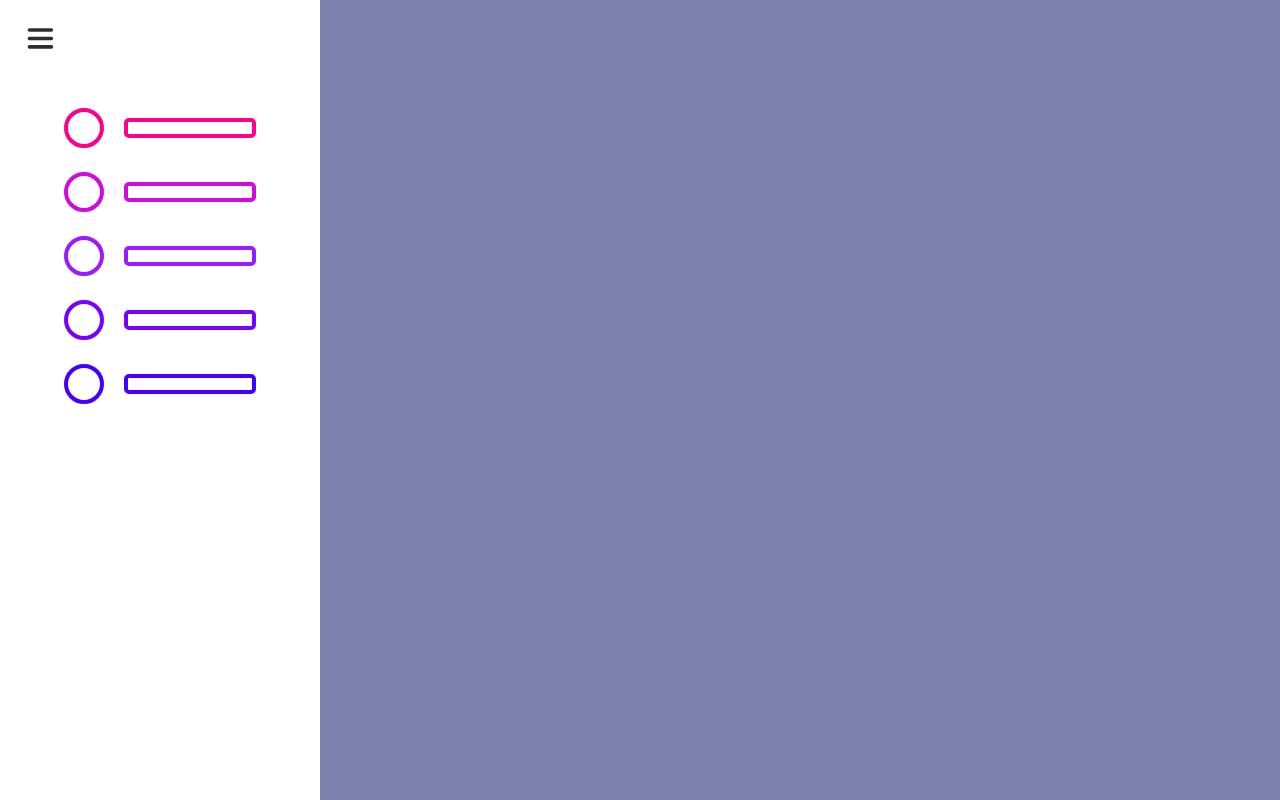
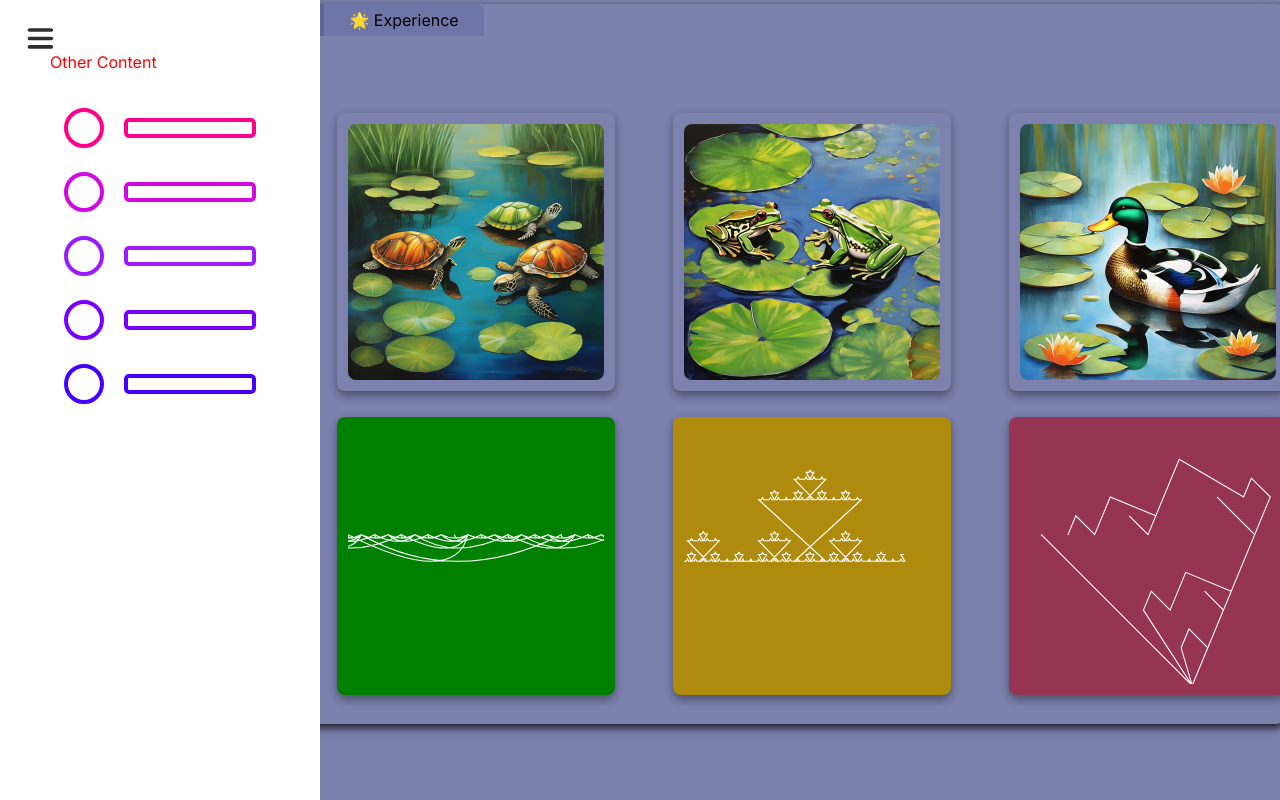
Before and after one commit to Will-H007/Fish-Pond, a Next.js app in the folder portfolio/: page /information in a window 1280 px wide. Both pictures are taken after a click on the button 41 px from the left and 41 px from the top of the page. Built offline with nearby package versions, Linux system fonts and the light colour scheme.

Commit message:
fixed nav bug

```diff
--- a/portfolio/app/information/page.tsx
+++ b/portfolio/app/information/page.tsx
@@ -33,16 +33,17 @@ const DoubleLinkedListLayout: React.FC = () => {
   <div>
 
 
-    <AnimateNav/>
 
 
 
-      {/* <div className="h-full w-full flex flex-col gap-x-8  items-center justify-center">
-        <div  style={{ height:"90vh", width:"100%",zIndex:3 }}>
-          {renderContent()}
+      <div className="h-full w-full flex flex-col gap-x-8  items-center justify-center">
+        <div  style={{ height:"90vh", width:"100%" }}>
+          {/* {renderContent()} */}
               <GlassmorphismBox skill={<Skill />} experience={<Experience />} project={<Player/>}/>
           </div>
-          </div> */}
+          </div>
+          <AnimateNav/>
+
     </div>
   );
 };
--- a/portfolio/component/navbar/newnav.tsx
+++ b/portfolio/component/navbar/newnav.tsx
@@ -31,13 +31,12 @@ export const AnimateNav = () => {
   const { height } = useDimensions(containerRef);
 
   return (
-
     <motion.nav
       initial={false}
       animate={isOpen ? "open" : "closed"}
       custom={height}
       ref={containerRef}
-        style={{ position: "absolute", top: 0, left: 0, bottom: 0 ,  zIndex: 1}}
+      style={{   position: isOpen ? "absolute" : "static", top: 0, left: 0, bottom: 0 }}
     >
       <motion.div
         variants={sidebar}
@@ -51,9 +50,17 @@ export const AnimateNav = () => {
           bottom: 0,
         }}
       />
+      {isOpen && (
+        <>
+          {/* Conditionally rendered content when the navigation is open */}
+          <div style={{ position: "absolute", top: "50px", left: "50px", color: "red" }}>
+            Other Content
+          </div>
+          {/* Add more elements as needed */}
+        </>
+      )}
       <Navigation />
       <MenuToggle toggle={() => toggleOpen()} />
     </motion.nav>
-
   );
 };
```
Also changed, not shown: portfolio/component/navbar/MenuToggle.tsx (line endings or trailing spaces). Lines whose indentation alone changed are shown as unchanged.
